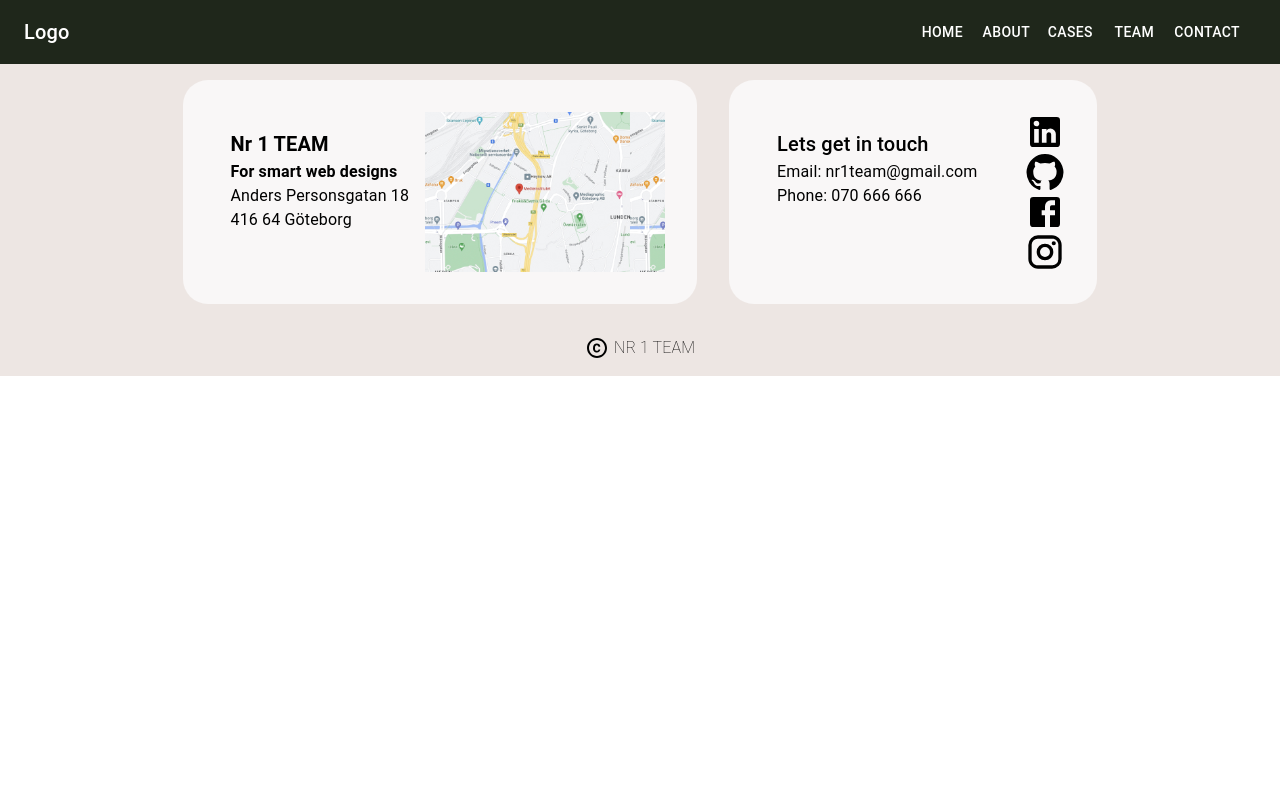
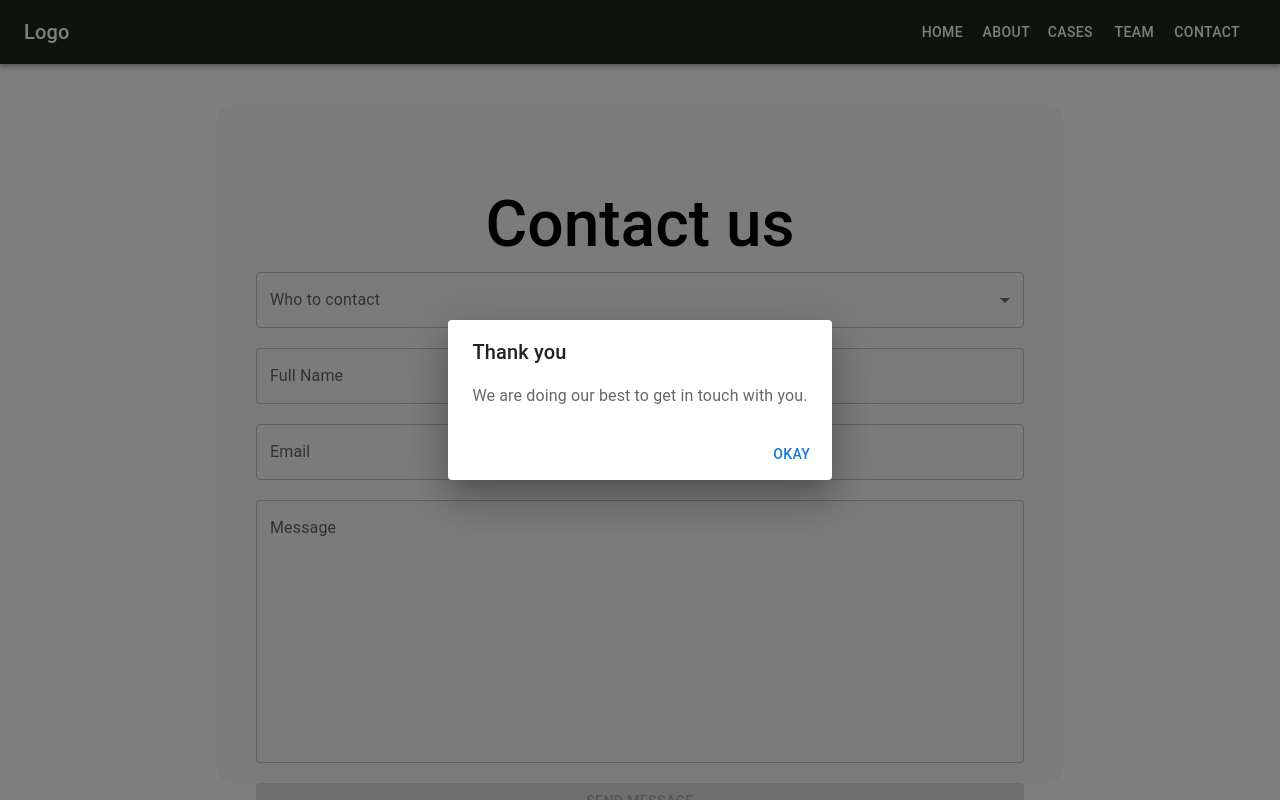
Before and after one commit to Prisberg/nr1team, a React (Create React App) app: page /confirm in a window 1280 px wide. Shown: the top 800 px of the page. Built offline with nearby package versions, Linux system fonts and the light colour scheme.

Commit message:
added confirmation redirect

```diff
--- a/src/components/App.jsx
+++ b/src/components/App.jsx
@@ -12,6 +12,7 @@ import Cases from "./pages/cases/Cases";
 import Footer from "./footer/Footer";
 import Main from "./pages/main/Main";
 import Team from "./pages/main/teams/Team";
+import Confirm from "./pages/contact/Confirm";
 
 function App() {
   return (
@@ -30,6 +31,7 @@ function App() {
           <Route path="/about" element={<About />} />
           <Route path="/cases" element={<Cases />} />
           <Route path="/team" element={<Team />} />
+          <Route path="/confirm" element={<Confirm />} />
         </Routes>
         <Footer />
       </BrowserRouter>
--- /dev/null
+++ b/src/components/pages/contact/Confirm.jsx
@@ -0,0 +1,13 @@
+import React from "react";
+import Contact from "./Contact";
+import { DialogMui } from "./DialogMui";
+function Confirm() {
+  return (
+    <div>
+      <DialogMui />
+      <Contact />
+    </div>
+  );
+}
+
+export default Confirm;
--- a/src/components/pages/contact/Contact.jsx
+++ b/src/components/pages/contact/Contact.jsx
@@ -1,14 +1,16 @@
-import React from "react";
+import { React, BrowserRouter, Routes, Route } from "react";
 import { ContactForm } from "./ContactForm";
 import "./contact.css";
+
+
 function Contact() {
   return (
-    <div className="contact-main">
-      <div className="contact-bg">
-        <h1 className="contact-title">Contact us</h1>
-        <ContactForm/>
+      <div className="contact-main">
+        <div className="contact-bg">
+          <h1 className="contact-title">Contact us</h1>
+          <ContactForm />
+        </div>
       </div>
-    </div>
   );
 }
 
--- /dev/null
+++ b/src/components/pages/contact/DialogMui.js
@@ -0,0 +1,30 @@
+import {
+  Dialog,
+  DialogTitle,
+  DialogContent,
+  DialogContentText,
+  DialogActions,
+  Button,
+} from "@mui/material";
+
+import {useState} from "react";
+
+export const DialogMui = () => {
+  const [open, setOpen] = useState(true)
+  return (
+    <div>
+      <Dialog aria-labelledby="dialog-title" aira-aria-describedby="dialog-desc" open={open}
+      onClose={() => setOpen(false)}>
+        <DialogTitle id="dialog-title">Thank you</DialogTitle>
+        <DialogContent>
+          <DialogContentText id="dialog-desc">
+            We are doing our best to get in touch with you.
+          </DialogContentText>
+        </DialogContent>
+        <DialogActions>
+          <Button autofocus onClick={() => setOpen(false)}>Okay</Button>
+        </DialogActions>
+      </Dialog>
+    </div>
+  );
+};
--- a/src/components/pages/contact/Dropdown.jsx
+++ b/src/components/pages/contact/Dropdown.jsx
@@ -1,5 +1,4 @@
 import * as React from "react";
-import Box from "@mui/material/Box";
 import InputLabel from "@mui/material/InputLabel";
 import MenuItem from "@mui/material/MenuItem";
 import FormControl from "@mui/material/FormControl";
@@ -13,8 +12,7 @@ export default function BasicSelect() {
   };
 
   return (
-    <Box sx={{ minWidth: 120 }}>
-      <FormControl fullWidth>
+      <FormControl fullWidt>
         <InputLabel id="name-select-label">Who to contact</InputLabel>
         <Select
           labelId="name-select-label"
@@ -30,6 +28,6 @@ export default function BasicSelect() {
           <MenuItem value={"Isaaq Guleed"}>Isaaq Guleed</MenuItem>
               </Select>
       </FormControl>
-    </Box>
+
   );
 }
```
